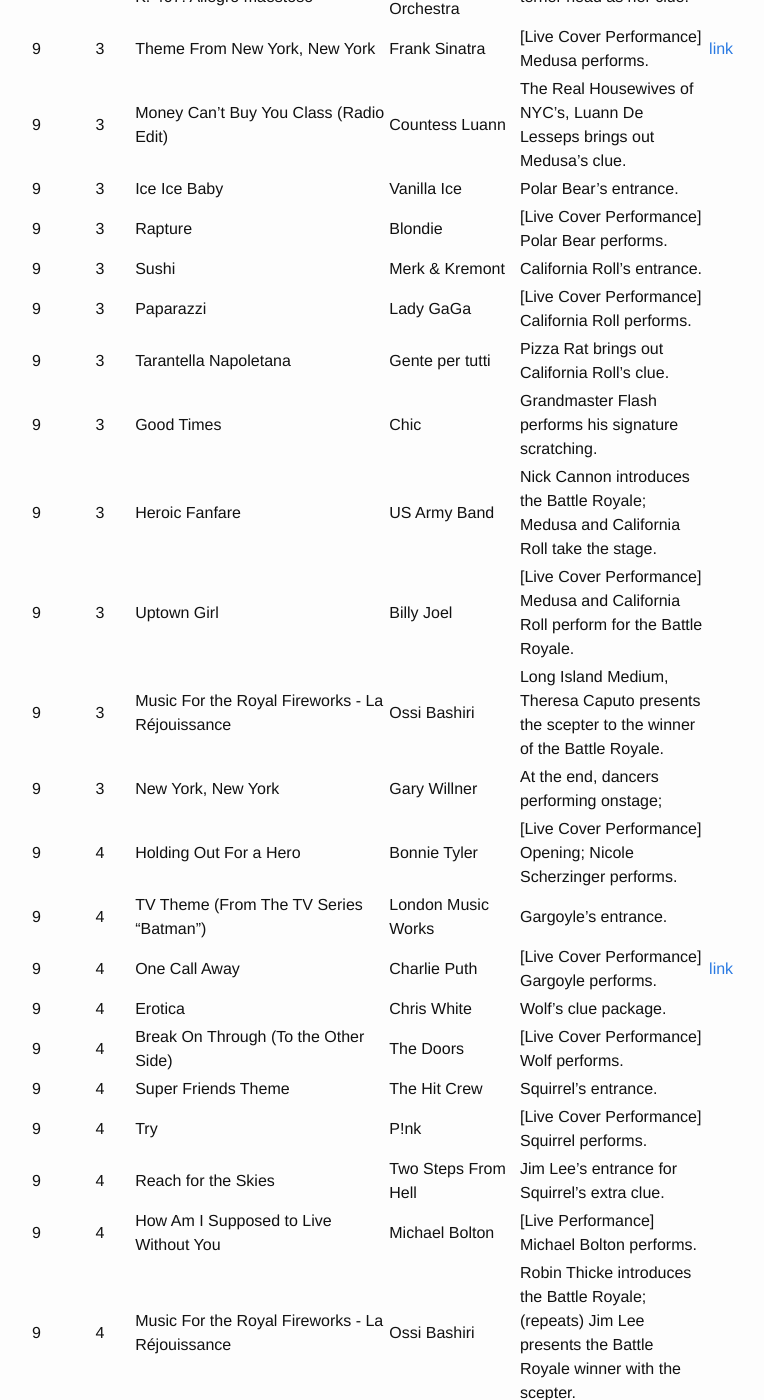
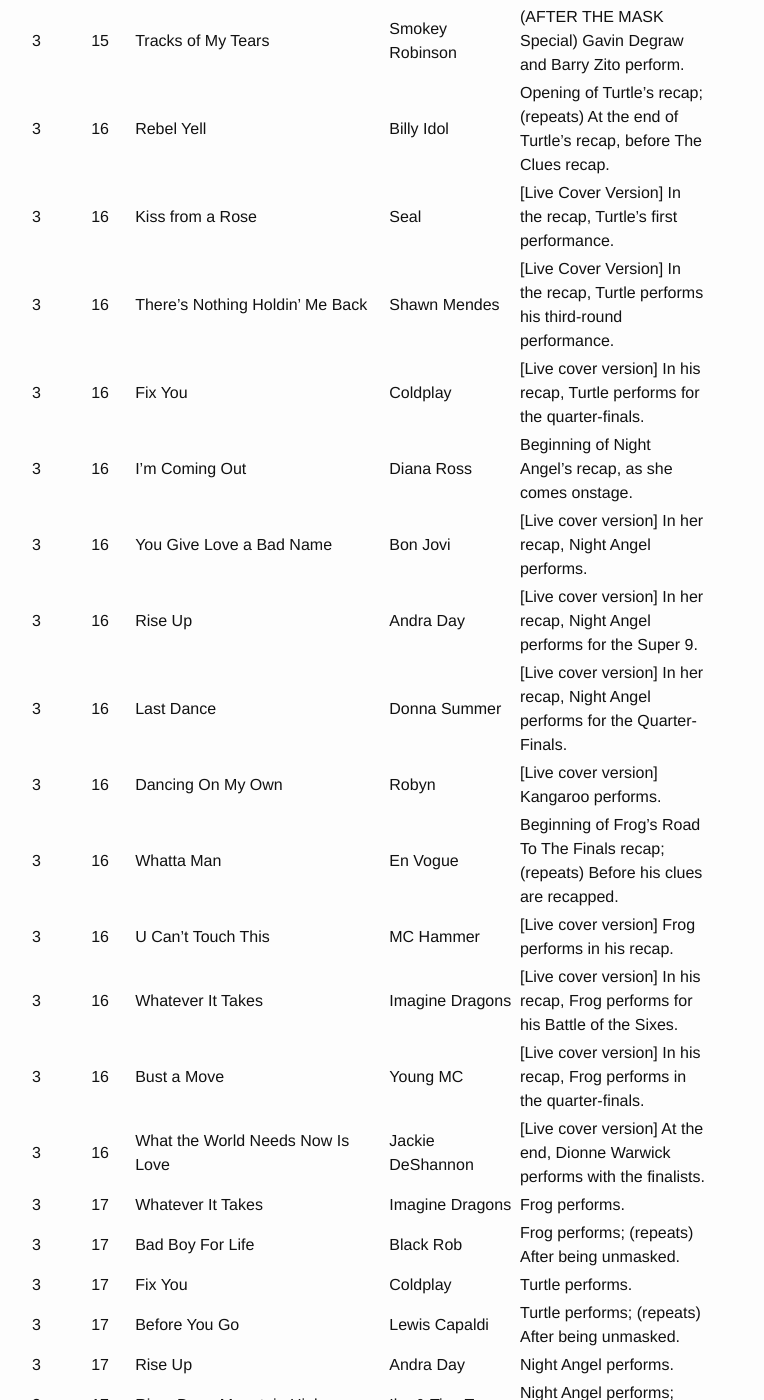
Before and after one commit to roclar/roclar.github.io, a Jekyll site: the page built from MaskedSingerSongs.md, in a window 1280 px wide and 1400 px high, scrolled down 19609 px. Shown: the whole window, without its empty margins (265-1029 px from the left). Built offline with Jekyll 4.4.1, drawn with Linux system fonts in a browser that asks for light colours; some of the changed text lies outside the part shown.

Commit message:
Added season 3 episode 15-17 list

```diff
--- a/MaskedSingerSongs.md
+++ b/MaskedSingerSongs.md
@@ -339,6 +339,48 @@
 | 3 | 14 | Baby Got Back | Sir Mix A Lot | (AFTER THE MASK Special) Recap of Bear's previous performance; (repeats) Nicole sings. | |
 | 3 | 14 | Buttons | The Pussycat Dolls | (AFTER THE MASK Special) Nicole and her boyfriend dance together. | |
 | 3 | 14 | Rise Up | Andra Day | (AFTER THE MASK Special) Dr Elvis & Nicole Scherzinger perform a tribute to First Responders. | |
+| 3 | 15 | The Best | Tina Turner | Night Angel, Rhino, Frog and Turtle perform as clues are revealed. | |
+| 3 | 15 | How to Love | Lil' Wayne | Night Angel performs a tribute to Robot. | |
+| 3 | 15 | Jealous | Nick Jonas | Turtle performs; (repeats) Recap during After The Mask Special. | |
+| 3 | 15 | Humble and Kind | Tim McGraw | Rhino performs. | |
+| 3 | 15 | Hip Hop Hooray | Naughty By Nature | Frog performs; (repeats) Recap during After The Mask Special. | |
+| 3 | 15 | Let Me Hold You (Featuring Omarion) | Bow Wow | Guest panelist Jay Pharoah sings to contestant Frog as he makes his guess. | |
+| 3 | 15 | Every Little Step | Bobby Brown | (AFTER THE MASK Special) Fox performance from season 2. | |
+| 3 | 15 | Try a Little Tenderness | Otis Redding | (AFTER THE MASK Special) Fox performance from season 2. | |
+| 3 | 15 | Sucker | Jonas Brothers | (AFTER THE MASK Special) Flamingo performance from season 2. | |
+| 3 | 15 | Ride of the Valkyries | Richard Wagner | (AFTER THE MASK Special) Nick explains to Wayne Brady that his trophy from Season 2 is being delivered by drone. | |
+| 3 | 15 | You'll Be In My Heart | Phil Collins | (AFTER THE MASK Special) Dr Elvis performs a tribute to the departing Rhino. | |
+| 3 | 15 | The Greatest | Kenny Rogers | (AFTER THE MASK Special) Rhino performs. | |
+| 3 | 15 | You Give Love a Bad Name | Bon Jovi | (AFTER THE MASK Special) Recap of Night Angel's previous performance. | |
+| 3 | 15 | Black Velvet | Alannah Myles | (AFTER THE MASK Special) Recap of Night Angel's previous performance. | |
+| 3 | 15 | Higher Love | Steve Winwood | (AFTER THE MASK Special) Recap of Turtle performing. | |
+| 3 | 15 | Stay | Zedd | (AFTER THE MASK Special) Recap of Turtle performing. | |
+| 3 | 15 | When I Get You Alone | Robin Thicke | (AFTER THE MASK Special) Robin’s 2002 music video plays. | |
+| 3 | 15 | In da Club | 50 Cent | (AFTER THE MASK Special) Recap of Frog's previous performance. | |
+| 3 | 15 | U Can't Touch This | MC Hammer | (AFTER THE MASK Special) Recap of Frog's previous performance. | |
+| 3 | 15 | Jump | Kris Kross | (AFTER THE MASK Special) Recap of Frog's previous performance. | |
+| 3 | 15 | Tracks of My Tears | Smokey Robinson | (AFTER THE MASK Special) Gavin Degraw and Barry Zito perform. | |
+| 3 | 16 | Rebel Yell | Billy Idol | Opening of Turtle's recap; (repeats) At the end of Turtle's recap, before The Clues recap. | |
+| 3 | 16 | Kiss from a Rose | Seal | [Live Cover Version] In the recap, Turtle's first performance. | |
+| 3 | 16 | There's Nothing Holdin' Me Back | Shawn Mendes | [Live Cover Version] In the recap, Turtle performs his third-round performance. | |
+| 3 | 16 | Fix You | Coldplay | [Live cover version] In his recap, Turtle performs for the quarter-finals. | |
+| 3 | 16 | I'm Coming Out | Diana Ross | Beginning of Night Angel’s recap, as she comes onstage. | |
+| 3 | 16 | You Give Love a Bad Name | Bon Jovi | [Live cover version] In her recap, Night Angel performs. | |
+| 3 | 16 | Rise Up | Andra Day | [Live cover version] In her recap, Night Angel performs for the Super 9. | |
+| 3 | 16 | Last Dance | Donna Summer | [Live cover version] In her recap, Night Angel performs for the Quarter-Finals. | |
+| 3 | 16 | Dancing On My Own | Robyn | [Live cover version] Kangaroo performs. | |
+| 3 | 16 | Whatta Man | En Vogue | Beginning of Frog's Road To The Finals recap; (repeats) Before his clues are recapped. | |
+| 3 | 16 | U Can't Touch This | MC Hammer | [Live cover version] Frog performs in his recap. | |
+| 3 | 16 | Whatever It Takes | Imagine Dragons | [Live cover version] In his recap, Frog performs for his Battle of the Sixes. | |
+| 3 | 16 | Bust a Move | Young MC | [Live cover version] In his recap, Frog performs in the quarter-finals. | |
+| 3 | 16 | What the World Needs Now Is Love | Jackie DeShannon | [Live cover version] At the end, Dionne Warwick performs with the finalists. | |
+| 3 | 17 | Whatever It Takes | Imagine Dragons | Frog performs. | |
+| 3 | 17 | Bad Boy For Life | Black Rob | Frog performs; (repeats) After being unmasked. | |
+| 3 | 17 | Fix You | Coldplay | Turtle performs. | |
+| 3 | 17 | Before You Go | Lewis Capaldi | Turtle performs; (repeats) After being unmasked. | |
+| 3 | 17 | Rise Up | Andra Day | Night Angel performs. | |
+| 3 | 17 | River Deep Mountain High | Ike & Tina Turner | Night Angel performs; (repeats) At the end. | |
+| 3 | 17 | Shout | The Isley Brothers | The winner is announced. | |
 | 9 | 1 | Who Are You | The Who | Theme song. | |
 | 9 | 1 | 2 Be Loved (Am I Ready) | Lizzo | Opening dance sequence; Introduction of the judges. | |
 | 9 | 1 | Mustang Sally | Wilson Pickett | Mustang's entrance. | |
```
